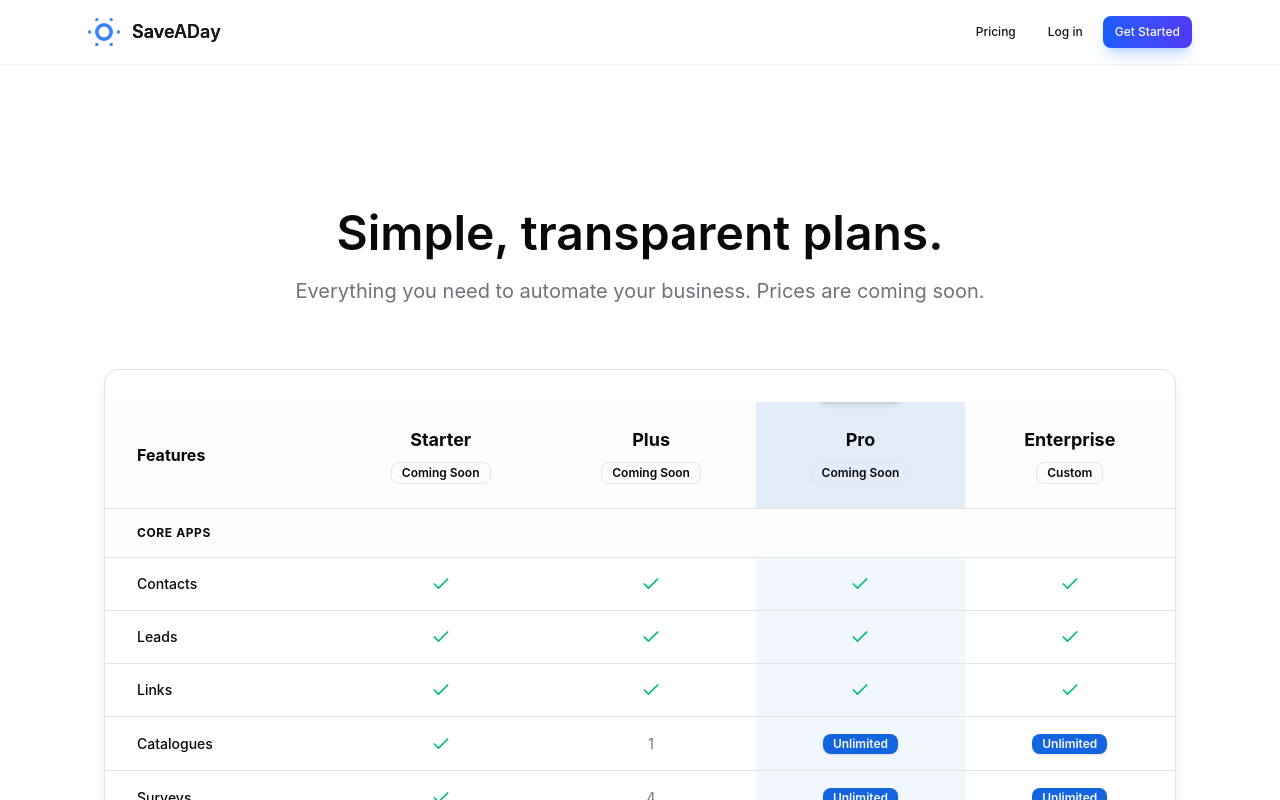
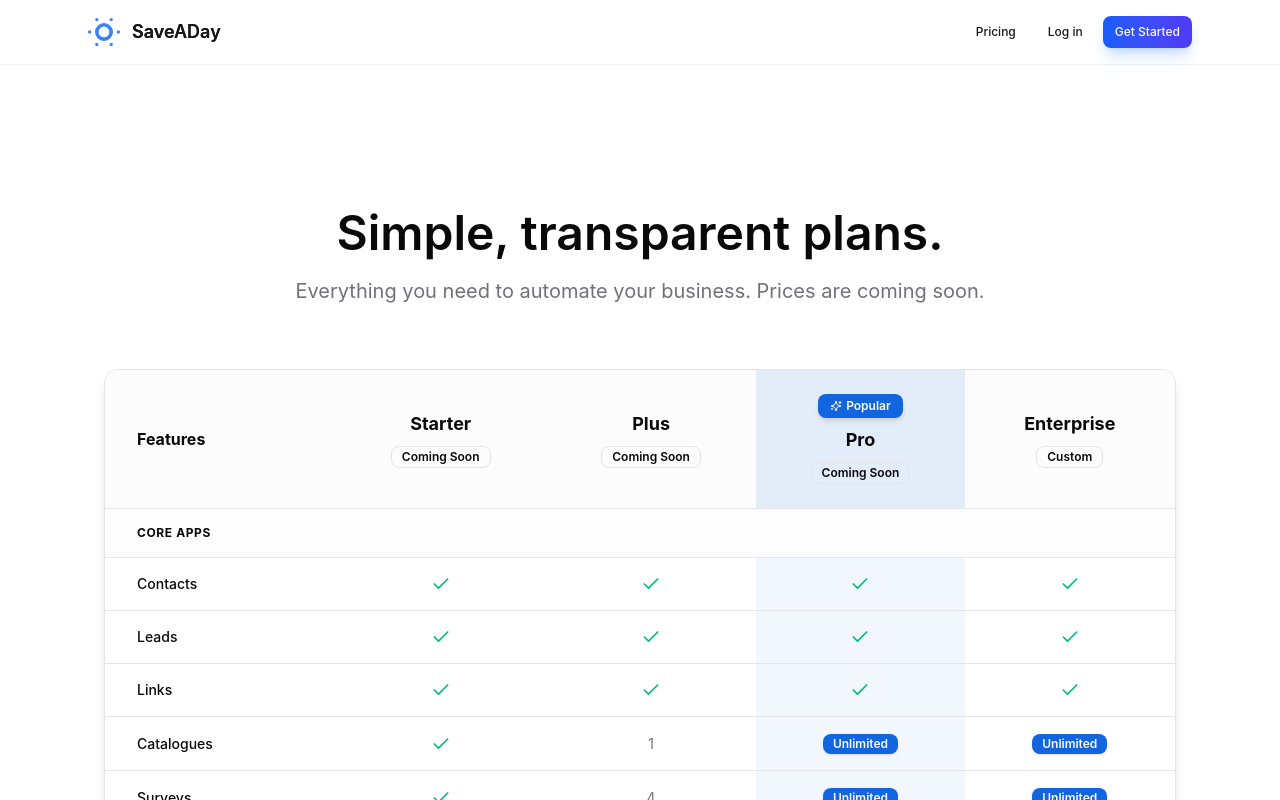
Before and after one commit to Bigmints-com/saveaday.ai, a Next.js app: page /pricing in a window 1280 px wide. Shown: the top 800 px of the page. Built offline with nearby package versions, Linux system fonts and the light colour scheme; a web font is replaced by a local one.

Commit message:
fix: Move Popular badge inside header cell
- Changed from absolute positioning to flex layout
- Badge now appears inside the Pro column header
- Removed unnecessary top padding

```diff
--- a/pages/pricing.tsx
+++ b/pages/pricing.tsx
@@ -89,7 +89,7 @@ const PricingPage: NextPage = () => {
         >
           {/* Pricing Table */}
           <Card className="mt-16 border shadow-lg">
-            <CardContent className="p-0 pt-8">
+            <CardContent className="p-0">
               <div className="overflow-x-auto">
                 <Table>
                   <TableHeader>
@@ -98,22 +98,22 @@ const PricingPage: NextPage = () => {
                       {tiers.map((tier) => (
                         <TableHead
                           key={tier.name}
-                          className={`text-center py-6 px-8 relative ${tier.popular ? 'bg-primary/10' : ''}`}
+                          className={`text-center py-6 px-8 ${tier.popular ? 'bg-primary/10' : ''}`}
                         >
-                          {tier.popular && (
-                            <div className="absolute -top-6 left-1/2 -translate-x-1/2">
+                          <div className="flex flex-col items-center gap-2">
+                            {tier.popular && (
                               <Badge className="bg-primary text-primary-foreground border-0 shadow-md px-3 py-1">
                                 <Sparkles className="h-3 w-3 mr-1" />
                                 Popular
                               </Badge>
+                            )}
+                            <div className="text-lg font-bold text-foreground">
+                              {tier.name}
                             </div>
-                          )}
-                          <div className="text-lg font-bold text-foreground mb-2">
-                            {tier.name}
+                            <Badge variant="outline" className="text-xs font-semibold">
+                              {tier.price}
+                            </Badge>
                           </div>
-                          <Badge variant="outline" className="text-xs font-semibold">
-                            {tier.price}
-                          </Badge>
                         </TableHead>
                       ))}
                     </TableRow>
```
